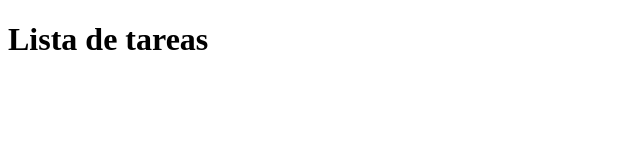
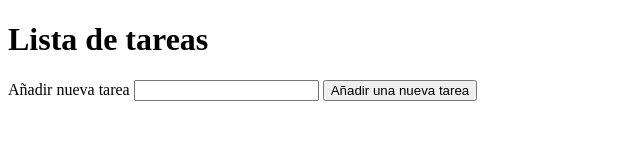
Before and after one commit to valentinatp/lista-tareas, a plain HTML site: page index.html in a window 1280 px wide. Shown: the whole page, without its empty margins (0-640 px from the left). Drawn offline with Linux system fonts and the light colour scheme.

Commit message:
creo un boton con una barra de texto en html para que el usuario pueda añadir nuevas tareas

```diff
--- a/index.html
+++ b/index.html
@@ -6,6 +6,13 @@
 </head>
 <body>
 	<h1>Lista de tareas</h1>
+
+	<label for="tarea">Añadir nueva tarea</label>
+	<input type="tarea" id="tarea">
+
+	<button onclick="anadirTarea()" >Añadir una nueva tarea</button>
+	<div class="añadir-tarea"></div>
+
 	<script src="assets/js/main.js"></script>
 </body>
 </html>
```
